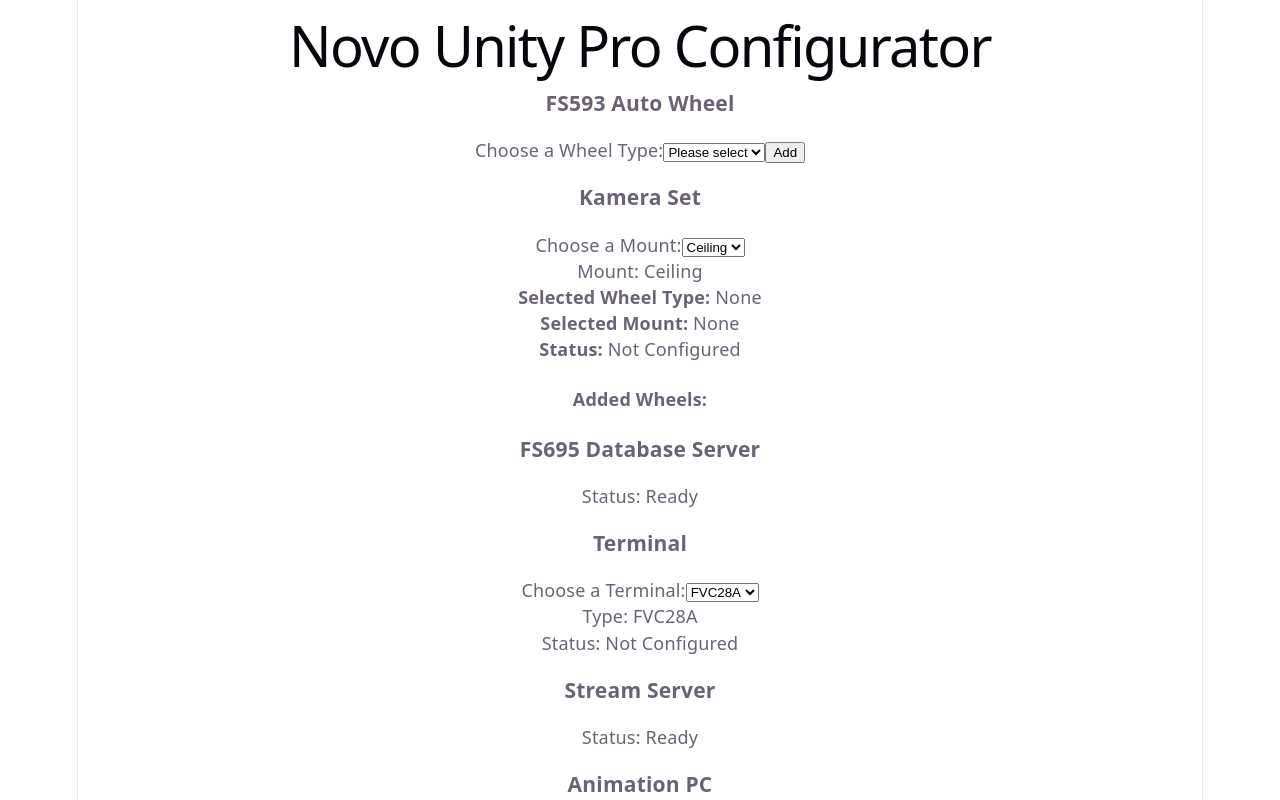
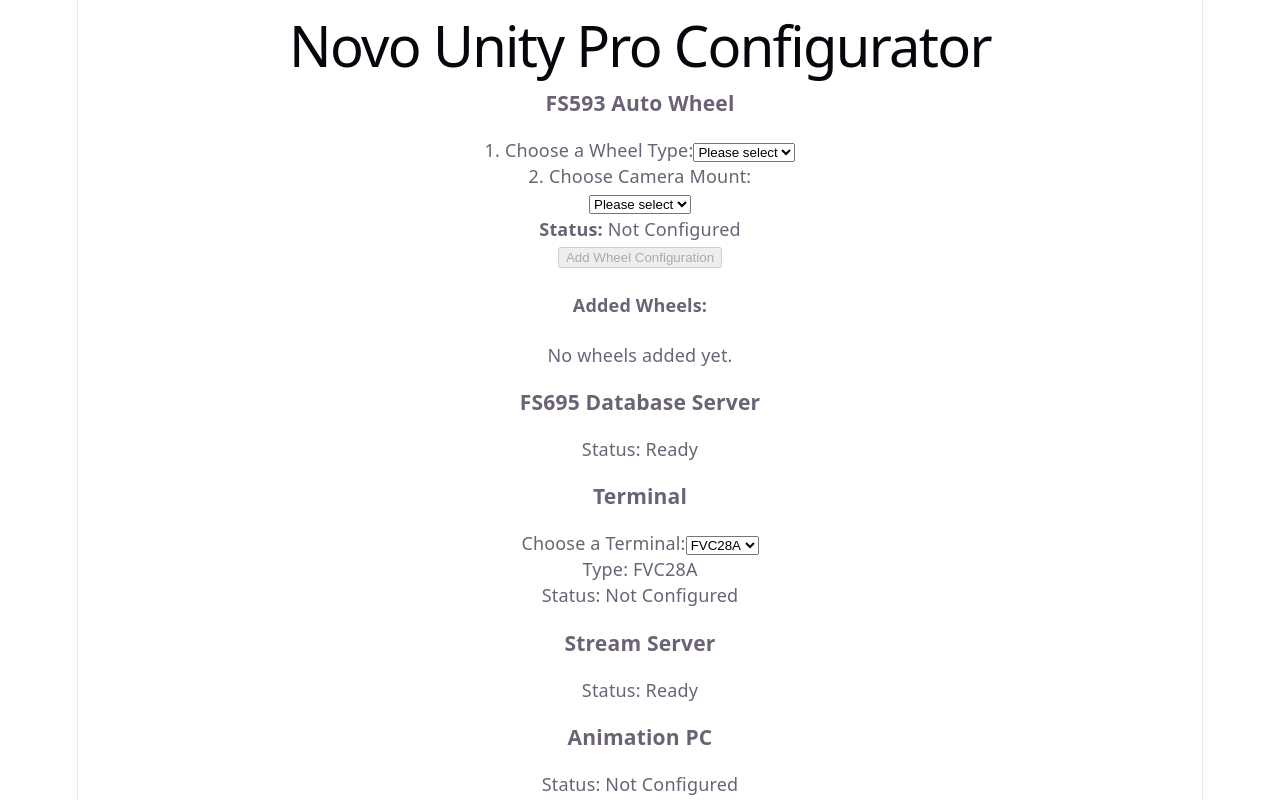
Before and after one commit to ALNovo21/NUPro-Support-WebApp, a React (Vite) app in the folder NUPro_Support/: page / in a window 1280 px wide. Shown: the top 800 px of the page. Built offline with nearby package versions, Linux system fonts and the light colour scheme.

Commit message:
FS593 fixed with kamera

```diff
--- a/NUPro_Support/src/components/FS593AutoWheel.jsx
+++ b/NUPro_Support/src/components/FS593AutoWheel.jsx
@@ -1,45 +1,42 @@
 import React, { useState } from 'react';
 import KameraSet from './KameraSet';
 
-
 const FS593AutoWheel = () => {
-  const [wheelType, setWheelType] = useState(''); // Default: no selection
-  const [selectedWheels, setSelectedWheels] = useState([]); // List of added wheels
-  const [mount, setMount] = useState(''); // Mount type from KameraSet
-  const [status, setStatus] = useState('Not Configured'); // Default status
+  const [wheelType, setWheelType] = useState(''); // Standard: leer
+  const [mount, setMount] = useState(''); // Standard: leer
+  const [selectedWheels, setSelectedWheels] = useState([]);
 
   const handleWheelTypeChange = (event) => {
-    const selectedType = event.target.value;
-    setWheelType(selectedType);
-    updateStatus(selectedType, mount);
-  };
-
-  const handleAddWheel = () => {
-    if (wheelType) {
-      setSelectedWheels([...selectedWheels, wheelType]);
-    }
+    setWheelType(event.target.value);
   };
 
   const handleMountChange = (newMount) => {
     setMount(newMount);
-    updateStatus(wheelType, newMount);
   };
 
-  const updateStatus = (selectedType, selectedMount) => {
-    // Set status to "Ready" only if both wheel type and mount are valid
-    if (selectedType && selectedMount === 'Wheel') {
-      setStatus('Ready');
-    } else {
-      setStatus('Not Configured');
+  const handleAddWheel = () => {
+    // Nur hinzufügen, wenn BEIDE Optionen ausgewählt wurden
+    if (wheelType && mount) {
+      const newEntry = { wheelType, mount };
+      setSelectedWheels([...selectedWheels, newEntry]);
+
+      // Auswahlfelder nach dem Hinzufügen wieder zurücksetzen
+      setWheelType('');
+      setMount('');
     }
   };
+
+  // Status ist erst "Ready", wenn sowohl Wheel Type ALS AUCH Mount ausgewählt wurden
+  const isReady = Boolean(wheelType && mount);
+  const status = isReady ? 'Ready' : 'Not Configured';
 
   return (
     <div className="fs593-card">
       <h3 className="fs593-title">FS593 Auto Wheel</h3>
 
+      {/* Step 1: Wheel Type auswählen */}
       <div className="fs593-section">
-        <label htmlFor="wheel-type-select">Choose a Wheel Type:</label>
+        <label htmlFor="wheel-type-select">1. Choose a Wheel Type:</label>
         <select id="wheel-type-select" value={wheelType} onChange={handleWheelTypeChange}>
           <option value="">Please select</option>
           <option value="Single 0">Single 0</option>
@@ -47,26 +44,45 @@ const FS593AutoWheel = () => {
           <option value="French 00">French 00</option>
           <option value="Wynn 00">Wynn 00</option>
         </select>
-        <button className="fs593-add-button" onClick={handleAddWheel}>Add</button>
       </div>
 
+      {/* Step 2: Kamera Mount auswählen */}
       <div className="fs593-section">
-        <KameraSet onMountChange={handleMountChange} />
+        <label>2. Choose Camera Mount:</label>
+        <KameraSet mount={mount} onMountChange={handleMountChange} />
       </div>
 
+      {/* Step 3: Status & Add Button */}
       <div className="fs593-section">
-        <p><strong>Selected Wheel Type:</strong> {wheelType || 'None'}</p>
-        <p><strong>Selected Mount:</strong> {mount || 'None'}</p>
-        <p><strong>Status:</strong> <span className={`status ${status === 'Ready' ? 'ready' : 'not-configured'}`}>{status}</span></p>
+        <p>
+          <strong>Status:</strong>{' '}
+          <span className={`status ${isReady ? 'ready' : 'not-configured'}`}>
+            {status}
+          </span>
+        </p>
+        <button
+          className="fs593-add-button"
+          onClick={handleAddWheel}
+          disabled={!isReady} // Deaktiviert, solange nicht beide ausgewählt sind
+        >
+          Add Wheel Configuration
+        </button>
       </div>
 
+      {/* Liste aller hinzugefügten Konfigurationen */}
       <div className="fs593-section">
         <h4>Added Wheels:</h4>
-        <ul>
-          {selectedWheels.map((wheel, index) => (
-            <li key={index}>{wheel}</li>
-          ))}
-        </ul>
+        {selectedWheels.length === 0 ? (
+          <p>No wheels added yet.</p>
+        ) : (
+          <ul>
+            {selectedWheels.map((item, index) => (
+              <li key={index}>
+                <strong>Wheel:</strong> {item.wheelType} | <strong>Mount:</strong> {item.mount}
+              </li>
+            ))}
+          </ul>
+        )}
       </div>
     </div>
   );
--- a/NUPro_Support/src/components/KameraSet.jsx
+++ b/NUPro_Support/src/components/KameraSet.jsx
@@ -1,26 +1,20 @@
-import React, { useState } from 'react';
+import React from 'react';
 
-const KameraSet = ({ onMountChange }) => {
-  const [mount, setMount] = useState('Ceiling'); // Default mount type
-
+const KameraSet = ({ mount = '', onMountChange }) => {
   const handleMountChange = (event) => {
-    const newMount = event.target.value;
-    setMount(newMount);
     if (onMountChange) {
-      onMountChange(newMount); // Notify parent component
+      onMountChange(event.target.value);
     }
   };
 
   return (
     <div>
-      <h3>Kamera Set</h3>
-      <label htmlFor="mount-select">Choose a Mount:</label>
       <select id="mount-select" value={mount} onChange={handleMountChange}>
+        <option value="">Please select</option>
         <option value="Ceiling">Ceiling</option>
         <option value="Wheel">Wheel</option>
         <option value="Table">Table</option>
       </select>
-      <p>Mount: {mount}</p>
     </div>
   );
 };
```
